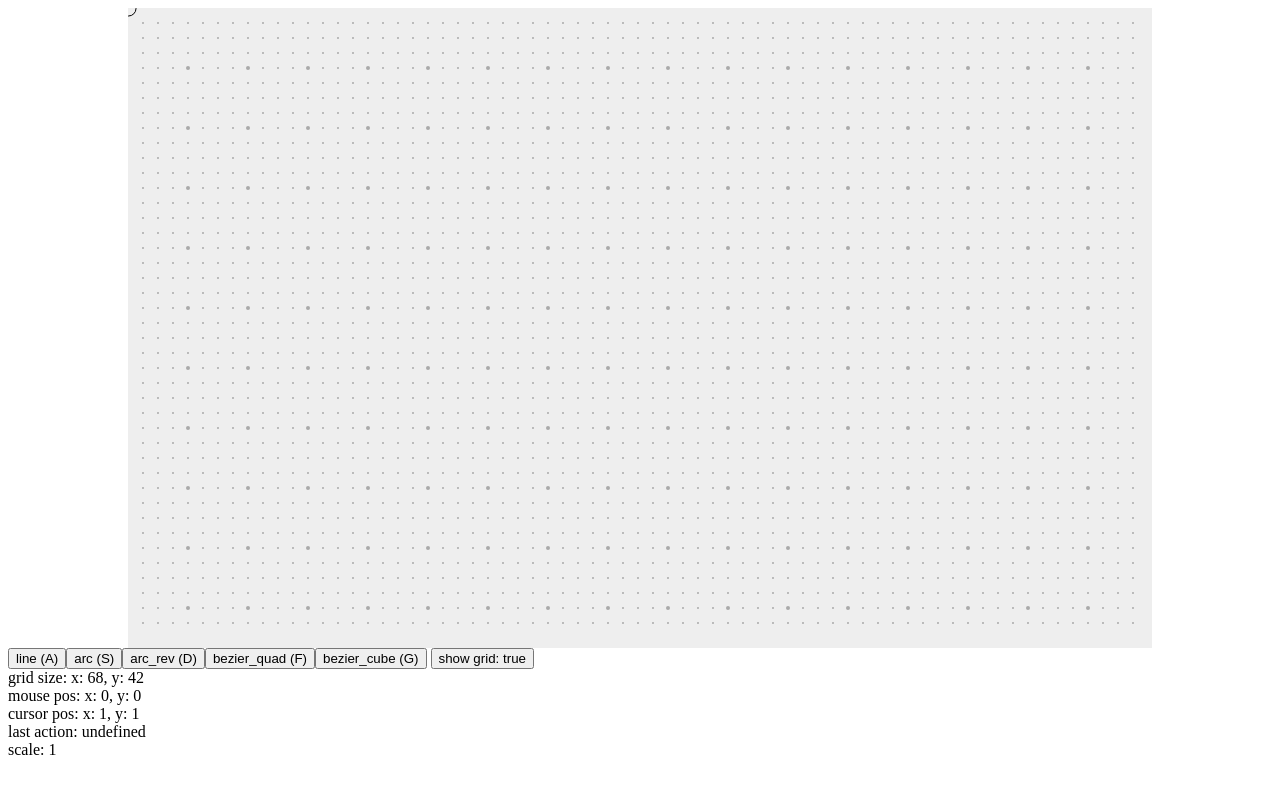
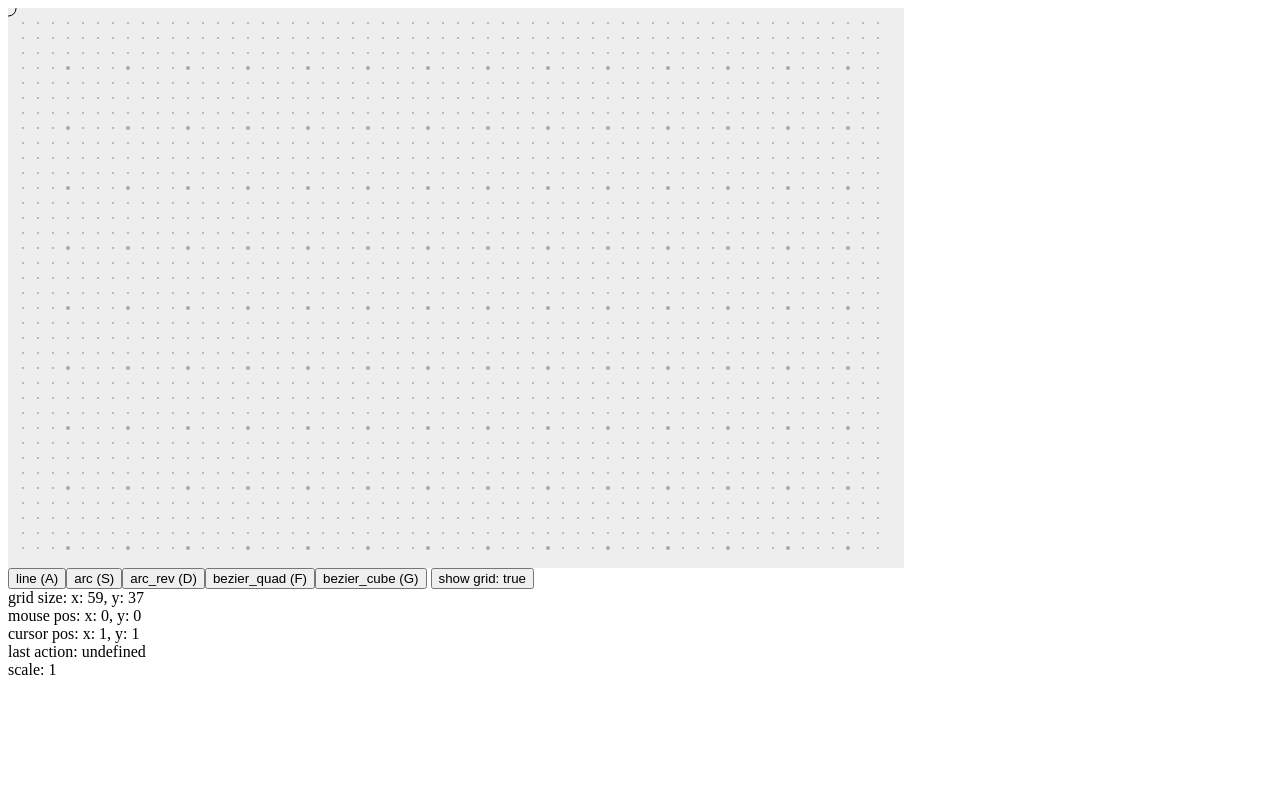
Before and after one commit to fiecueal/ssvgg, a SvelteKit app: page / in a window 1280 px wide. Shown: the top 794 px of the page. Built offline with nearby package versions, Linux system fonts and the light colour scheme.

Commit message:
remove unused vars

```diff
--- a/src/routes/+page.svelte
+++ b/src/routes/+page.svelte
@@ -11,8 +11,6 @@
     /** @type {CanvasRenderingContext2D} */ context,
     /** @type {DOMRect} */ rect,
     // canvas html tag width and height style, not attribute
-    width = "80vw",
-    height = "80vh",
     background = "#eee",
     // settings & state
     grid = { x: 0, y: 0, shown: true },
@@ -58,10 +56,7 @@
    * or if anything messes with:
    * window size, canvas size, grid marker count/visibility/scale
    */
-  $: if (
-    canvas &&
-    (innerWidth || innerHeight || width || height || grid || scale)
-  ) {
+  $: if (canvas && (innerWidth || innerHeight || grid || scale)) {
     rect = canvas.getBoundingClientRect();
     context.clearRect(0, 0, canvas.width, canvas.height);
     draw();
@@ -405,9 +400,7 @@ differ from width and height attribute(set in draw() function)
 which is used to determine the number of grid markers to show on screen
 -->
 <canvas
-  style="display: block; margin: auto"
-  style:width
-  style:height
+  style="display:block;width:70vw;height:70vh"
   style:background
   bind:this={canvas}
   on:mousemove={mousemove}
```
